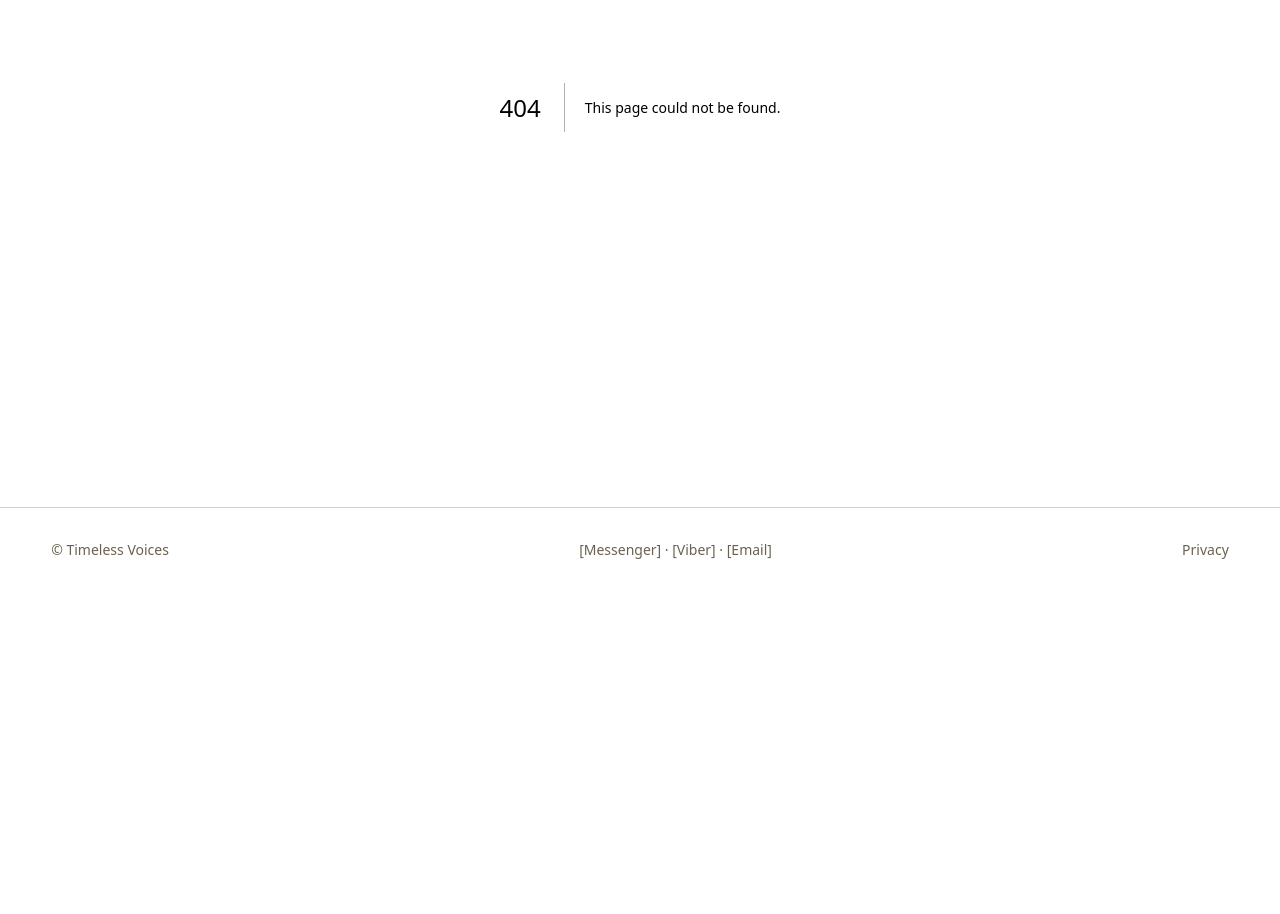
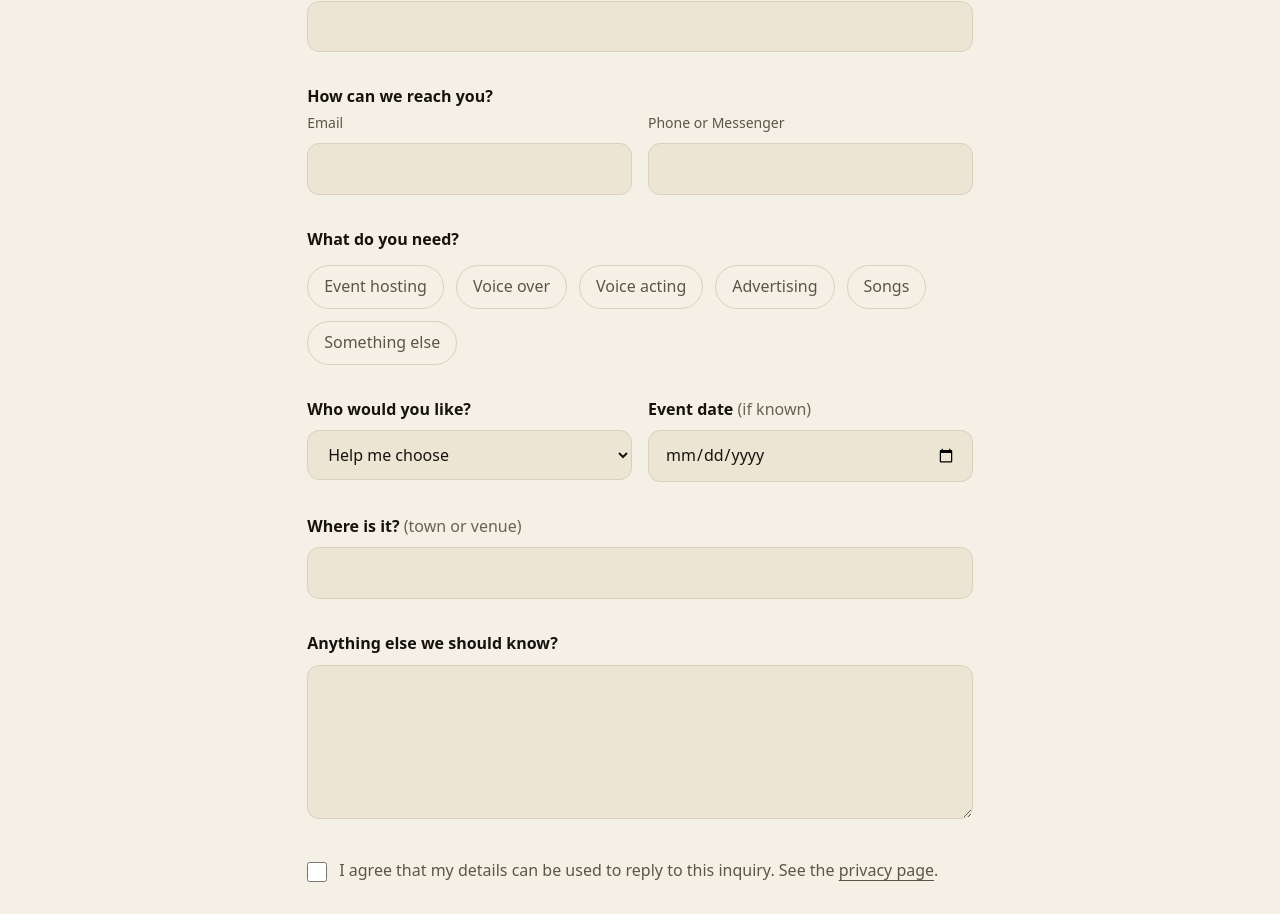
Before and after one commit to Dell015/Timeless-Voice, a Next.js app: page /plan in a window 1280 px wide. Before the commit this address had no page. Shown: the part 366-1280 px from the top of the page. Before the commit the page ends 958 px from the top, so only its background shows below. Built offline with nearby package versions, Linux system fonts and the light colour scheme.

Commit message:
feat: implement inquiry form with validation and submission logic

```diff
--- a/src/app/globals.css
+++ b/src/app/globals.css
@@ -111,10 +111,15 @@ body {
   color: var(--btn-ink);
   font-weight: 600;
   font-size: 0.95rem;
-  transition: transform 200ms ease;
+  transition: transform 160ms cubic-bezier(0.23, 1, 0.32, 1);
 }
-.btn:hover {
-  transform: translateY(-2px);
+@media (hover: hover) {
+  .btn:hover {
+    transform: translateY(-2px);
+  }
+}
+.btn:active {
+  transform: scale(0.97);
 }
 
 .ulink {
--- /dev/null
+++ b/src/app/plan/actions.ts
@@ -0,0 +1,14 @@
+"use server";
+
+import { type InquiryState, saveInquiry, validateInquiry } from "@/lib/inquiry";
+
+export async function submitInquiry(_prev: InquiryState, form: FormData): Promise<InquiryState> {
+  // Spam trap: real visitors never see or fill this field.
+  if (String(form.get("website") ?? "") !== "") {
+    return { ok: true, errors: {}, values: {} };
+  }
+  const result = validateInquiry(form, new Date());
+  if (!result.ok) return result;
+  await saveInquiry(result.values);
+  return { ok: true, errors: {}, values: {} };
+}
--- /dev/null
+++ b/src/app/plan/page.tsx
@@ -0,0 +1,19 @@
+import type { Metadata } from "next";
+import { InquiryForm } from "@/components/inquiry-form";
+import { talents } from "@/data/talents";
+
+export const metadata: Metadata = { title: "Plan your event" };
+
+export default function PlanPage() {
+  return (
+    <div className="wrap max-w-3xl py-12 md:py-20">
+      <h1 className="font-display text-5xl tracking-tight md:text-6xl">Plan your event</h1>
+      <p className="mt-4 max-w-xl text-lg text-muted">
+        Tell us what you have in mind. It takes about two minutes, and you don&rsquo;t need every detail yet.
+      </p>
+      <div className="mt-12">
+        <InquiryForm talents={talents.map(({ slug, name }) => ({ slug, name }))} />
+      </div>
+    </div>
+  );
+}
--- a/src/components/home/hero.tsx
+++ b/src/components/home/hero.tsx
@@ -5,10 +5,7 @@ export function Hero() {
   return (
     <section className="wrap grid items-center gap-12 py-16 md:grid-cols-[1.1fr_0.9fr] md:py-24">
       <div>
-        <p className="rise text-xs font-semibold uppercase tracking-[0.18em] text-accent">
-          Event hosts · Voice over · Voice acting
-        </p>
-        <h1 className="rise mt-6 font-display text-5xl leading-[1.02] tracking-tight [animation-delay:80ms] md:text-7xl">
+        <h1 className="rise font-display text-5xl leading-[1.02] tracking-tight [animation-delay:80ms] md:text-7xl">
           Hand-picked voices. <em className="text-accent">Book the one that fits.</em>
         </h1>
         <p className="rise mt-6 max-w-lg text-lg text-muted [animation-delay:160ms]">
--- a/src/components/home/services.tsx
+++ b/src/components/home/services.tsx
@@ -16,14 +16,13 @@ export function Services() {
         More than <em className="text-accent">one kind</em> of voice.
       </h2>
       <ol className="mt-12 border-t border-line">
-        {services.map(([title, text], i) => (
+        {services.map(([title, text]) => (
           <li
             key={title}
-            className="group grid grid-cols-[2.5rem_1fr] items-baseline gap-x-4 gap-y-1 border-b border-line py-6 transition-[padding] duration-300 hover:pl-3 md:grid-cols-[4rem_1fr_1.2fr]"
+            className="group grid grid items-baseline gap-x-4 gap-y-1 border-b border-line py-6 transition-[padding] duration-300 hover:pl-3 md:grid-cols-[1fr_1.2fr]"
           >
-            <span className="text-sm text-subtle">{String(i + 1).padStart(2, "0")}</span>
             <span className="font-display text-2xl md:text-3xl">{title}</span>
-            <span className="col-start-2 text-muted md:col-start-3">{text}</span>
+            <span className="text-muted">{text}</span>
           </li>
         ))}
       </ol>
--- /dev/null
+++ b/src/components/inquiry-form.tsx
@@ -0,0 +1,131 @@
+"use client";
+
+import Link from "next/link";
+import { useActionState } from "react";
+import { submitInquiry } from "@/app/plan/actions";
+import { initialInquiryState, SERVICE_OPTIONS } from "@/lib/inquiry";
+
+const field =
+  "mt-2 w-full rounded-xl border border-line bg-surface px-4 py-3 text-ink placeholder:text-subtle aria-[invalid=true]:border-accent";
+
+function Err({ id, msg }: { id: string; msg?: string }) {
+  return msg ? (
+    <p id={id} role="alert" className="mt-2 text-sm text-accent">
+      {msg}
+    </p>
+  ) : null;
+}
+
+export function InquiryForm({ talents }: { talents: { slug: string; name: string }[] }) {
+  const [state, action, pending] = useActionState(submitInquiry, initialInquiryState);
+  const { errors, values } = state;
+  const v = (k: string) => (typeof values[k] === "string" ? (values[k] as string) : "");
+  const chosen = Array.isArray(values.services) ? values.services : [];
+
+  if (state.ok) {
+    return (
+      <div role="status" className="rounded-3xl border border-line bg-surface p-8">
+        <h2 className="font-display text-3xl">Got it. Thank you.</h2>
+        <p className="mt-3 text-muted">We&rsquo;ll get back to you soon about your event.</p>
+        <Link href="/" className="btn mt-6">Back to home</Link>
+      </div>
+    );
+  }
+
+  return (
+    <form action={action} noValidate className="space-y-8">
+      {/* Spam trap, hidden from people */}
+      <div aria-hidden="true" className="absolute -left-[9999px]">
+        <label>
+          Website
+          <input type="text" name="website" tabIndex={-1} autoComplete="off" />
+        </label>
+      </div>
+
+      <div>
+        <label htmlFor="name" className="font-semibold">Your name</label>
+        <input id="name" name="name" autoComplete="name" defaultValue={v("name")} required
+          aria-invalid={!!errors.name} aria-describedby={errors.name ? "name-err" : undefined} className={field} />
+        <Err id="name-err" msg={errors.name} />
+      </div>
+
+      <fieldset aria-describedby={errors.contact ? "contact-err" : undefined}>
+        <legend className="font-semibold">How can we reach you?</legend>
+        <div className="grid gap-4 sm:grid-cols-2">
+          <div>
+            <label htmlFor="email" className="text-sm text-muted">Email</label>
+            <input id="email" name="email" type="email" autoComplete="email" defaultValue={v("email")}
+              aria-invalid={!!errors.email || !!errors.contact} aria-describedby={errors.email ? "email-err" : undefined} className={field} />
+            <Err id="email-err" msg={errors.email} />
+          </div>
+          <div>
+            <label htmlFor="phone" className="text-sm text-muted">Phone or Messenger</label>
+            <input id="phone" name="phone" type="tel" autoComplete="tel" defaultValue={v("phone")}
+              aria-invalid={!!errors.contact} className={field} />
+          </div>
+        </div>
+        <Err id="contact-err" msg={errors.contact} />
+      </fieldset>
+
+      <fieldset aria-describedby={errors.services ? "services-err" : undefined}>
+        <legend className="font-semibold">What do you need?</legend>
+        <div className="mt-3 flex flex-wrap gap-3">
+          {SERVICE_OPTIONS.map((s) => (
+            <label key={s} className="cursor-pointer">
+              <input type="checkbox" name="services" value={s} defaultChecked={chosen.includes(s)} className="peer sr-only" />
+              <span className="inline-flex min-h-11 items-center rounded-full border border-line px-4 text-muted transition-colors peer-checked:border-ink peer-checked:bg-ink peer-checked:text-bg peer-focus-visible:outline peer-focus-visible:outline-2 peer-focus-visible:outline-offset-2 peer-focus-visible:outline-accent">
+                {s}
+              </span>
+            </label>
+          ))}
+        </div>
+        <Err id="services-err" msg={errors.services} />
+      </fieldset>
+
+      <div className="grid gap-4 sm:grid-cols-2">
+        <div>
+          <label htmlFor="talent" className="font-semibold">Who would you like?</label>
+          <select id="talent" name="talent" defaultValue={v("talent")} className={field}>
+            <option value="">Help me choose</option>
+            {talents.map((t) => <option key={t.slug} value={t.slug}>{t.name}</option>)}
+          </select>
+        </div>
+        <div>
+          <label htmlFor="date" className="font-semibold">Event date <span className="font-normal text-subtle">(if known)</span></label>
+          <input id="date" name="date" type="date" defaultValue={v("date")}
+            aria-invalid={!!errors.date} aria-describedby={errors.date ? "date-err" : undefined} className={field} />
+          <Err id="date-err" msg={errors.date} />
+        </div>
+      </div>
+
+      <div>
+        <label htmlFor="place" className="font-semibold">Where is it? <span className="font-normal text-subtle">(town or venue)</span></label>
+        <input id="place" name="place" defaultValue={v("place")} className={field} />
+      </div>
+
+      <div>
+        <label htmlFor="details" className="font-semibold">Anything else we should know?</label>
+        <textarea id="details" name="details" rows={5} defaultValue={v("details")}
+          aria-invalid={!!errors.details} aria-describedby={errors.details ? "details-err" : undefined} className={field} />
+        <Err id="details-err" msg={errors.details} />
+      </div>
+
+      <div>
+        <label className="flex items-start gap-3">
+          <input type="checkbox" name="consent" value="yes" defaultChecked={!!v("consent")}
+            aria-invalid={!!errors.consent} aria-describedby={errors.consent ? "consent-err" : undefined}
+            className="mt-1 h-5 w-5 accent-[var(--accent)]" />
+          <span className="text-muted">
+            I agree that my details can be used to reply to this inquiry. See the{" "}
+            <Link href="/privacy" className="underline underline-offset-4">privacy page</Link>.
+          </span>
+        </label>
+        <Err id="consent-err" msg={errors.consent} />
+      </div>
+
+      <button type="submit" disabled={pending} className="btn disabled:opacity-60">
+        {pending ? "Sending…" : "Send inquiry"}
+      </button>
+    </form>
+  );
+}
--- /dev/null
+++ b/src/lib/inquiry.ts
@@ -0,0 +1,57 @@
+export type InquiryState = {
+  ok: boolean;
+  errors: Partial<Record<string, string>>;
+  values: Record<string, string | string[]>;
+};
+
+export const initialInquiryState: InquiryState = { ok: false, errors: {}, values: {} };
+
+export const SERVICE_OPTIONS = [
+  "Event hosting",
+  "Voice over",
+  "Voice acting",
+  "Advertising",
+  "Songs",
+  "Something else",
+];
+
+const EMAIL = /^[^\s@]+@[^\s@]+\.[^\s@]+$/;
+
+export function validateInquiry(form: FormData, today: Date): InquiryState {
+  const get = (k: string) => String(form.get(k) ?? "").trim();
+  const values = {
+    name: get("name"),
+    email: get("email"),
+    phone: get("phone"),
+    talent: get("talent"),
+    services: form.getAll("services").map(String),
+    date: get("date"),
+    place: get("place"),
+    details: get("details"),
+    consent: get("consent"),
+  };
+  const errors: InquiryState["errors"] = {};
+
+  if (values.name.length < 2) errors.name = "Please enter your name.";
+  if (!values.email && !values.phone) errors.contact = "Add an email or a phone / Messenger number so we can reach you.";
+  if (values.email && !EMAIL.test(values.email)) errors.email = "That email doesn't look right.";
+  if (values.services.length === 0) errors.services = "Pick at least one thing you need.";
+  if (values.date) {
+    const d = new Date(values.date + "T00:00:00");
+    const start = new Date(today.getFullYear(), today.getMonth(), today.getDate());
+    if (Number.isNaN(d.getTime())) errors.date = "Please pick a valid date.";
+    else if (d < start) errors.date = "That date has already passed.";
+  }
+  if (values.details.length > 2000) errors.details = "Please keep this under 2,000 characters.";
+  if (!values.consent) errors.consent = "Please agree so we can use your details to reply.";
+
+  return { ok: Object.keys(errors).length === 0, errors, values };
+}
+
+/**
+ * TODO(supabase): save the inquiry and notify the talent.
+ * Until the database exists this does nothing, so nothing a visitor types is stored.
+ */
+export async function saveInquiry(_values: InquiryState["values"]): Promise<void> {
+  void _values;
+}
```
